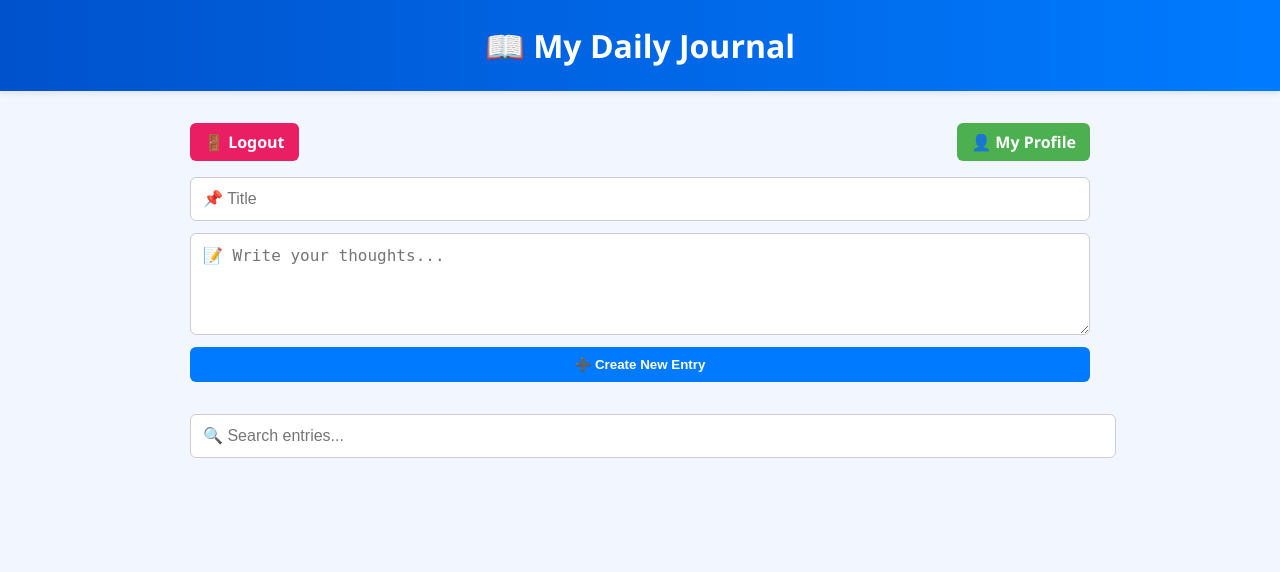
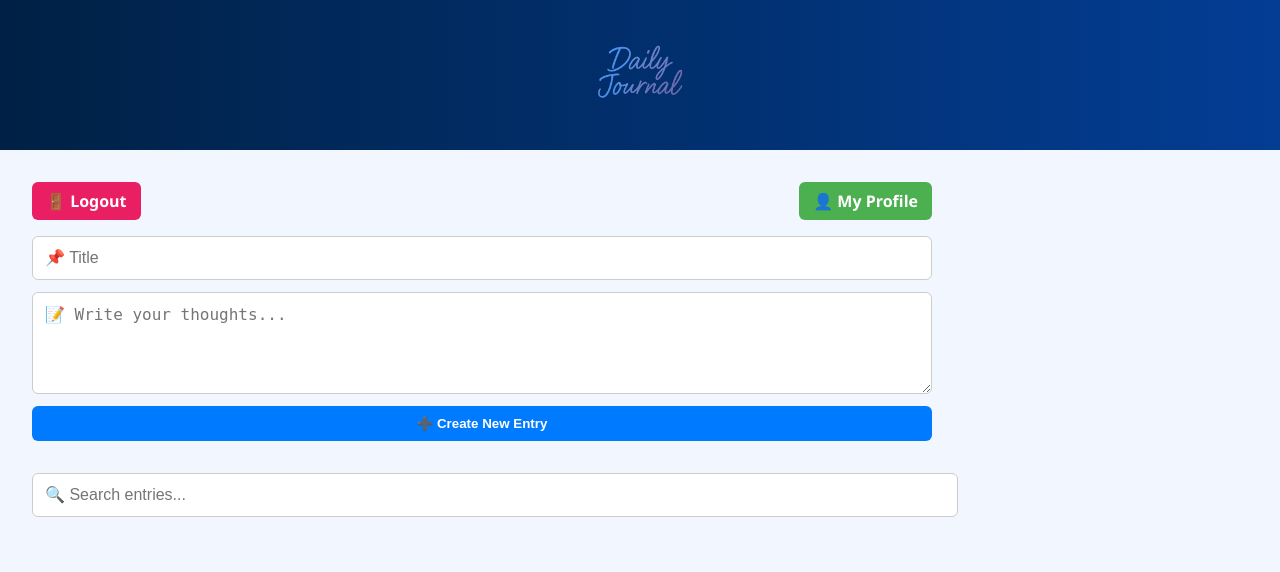
Before and after one commit to nitinsatya2520/daily-journal, a Flask app: page /journal in a window 1280 px wide. Shown: the top 572 px of the page. Run offline with Flask 3, Linux system fonts and the light colour scheme; the visitor is signed in with stand-in values (Sample User, id 1); data that the repository does not hold is empty.

Commit message:
first commit

```diff
--- a/static/styles.css
+++ b/static/styles.css
@@ -7,19 +7,20 @@ body {
 }
 
 .header {
-  background: linear-gradient(to right, #0052cc, #007bff);
+  background: linear-gradient(to right, #033d94, #002145);
   color: white;
   padding: 1.5rem;
   font-size: 2rem;
   text-align: center;
   font-weight: bold;
-  box-shadow: 0 2px 6px rgba(0, 0, 0, 0.1);
+
 }
 
 .container {
+  margin-top: 150px;;
   padding: 2rem;
   max-width: 900px;
-  margin: auto;
+
 }
 
 .top-actions {
@@ -414,3 +415,34 @@ body {
     width: 100%;
   }
 }
+
+
+.logo {
+  height: 50px;
+  margin: 10px auto;
+  display: block;
+}
+.site-header {
+  background: linear-gradient(to left, #033d94, #002145);
+
+  display: flex;
+  justify-content: center;
+  top: 0px;
+
+  width: 100%;
+  position:fixed;
+  color: white;
+  z-index: 9999;
+}
+
+.site-logo {
+  justify-content: center;
+  height: 150px;
+  position: center;
+}
+
+.site-title {
+  font-size: 24px;
+  font-family: 'Segoe UI', cursive, sans-serif;
+  color: #ffffff;
+}
--- a/templates/edit.html
+++ b/templates/edit.html
@@ -5,6 +5,10 @@
   <meta name="viewport" content="width=device-width, initial-scale=1.0"/>
   <title>Edit Entry</title>
   <link rel="stylesheet" href="{{ url_for('static', filename='styles.css') }}">
+  <link rel="icon" type="image/png" href="{{ url_for('static', filename='favicon.png') }}">
+<link rel="manifest" href="{{ url_for('static', filename='manifest.json') }}">
+<meta name="theme-color" content="#4a90e2">
+
 </head>
 <body>
 
--- a/templates/index.html
+++ b/templates/index.html
@@ -4,11 +4,39 @@
   <meta charset="UTF-8" />
   <meta name="viewport" content="width=device-width, initial-scale=1.0"/>
   <title>My Journal</title>
+
+  <!-- Styles -->
   <link rel="stylesheet" href="{{ url_for('static', filename='styles.css') }}">
+
+  <!-- Favicon -->
+  <link rel="icon" type="image/png" href="{{ url_for('static', filename='favicon.png') }}">
+
+  <!-- Manifest for PWA -->
+  <link rel="manifest" href="{{ url_for('static', filename='manifest.json') }}">
+  <meta name="theme-color" content="#4a90e2">
+
+  <!-- iOS Support -->
+  <link rel="apple-touch-icon" href="{{ url_for('static', filename='icon-192.png') }}">
+  <meta name="apple-mobile-web-app-capable" content="yes">
+  <meta name="apple-mobile-web-app-status-bar-style" content="black-translucent">
+
+  <!-- Service Worker -->
+  <script>
+    if ("serviceWorker" in navigator) {
+      navigator.serviceWorker.register("/static/service-worker.js")
+        .then(reg => console.log("Service Worker registered"))
+        .catch(err => console.error("SW registration failed:", err));
+    }
+  </script>
 </head>
 <body>
 
-  <div class="header">📖 My Daily Journal</div>
+
+  <div class="site-header">
+  <img src="{{ url_for('static', filename='icon-192.png') }}" alt="Daily Journal Logo" class="site-logo">
+
+</div>
+
 
   <div class="container">
     <div class="top-actions">
```
Also changed, not shown: static/service-worker.js (added, +25 -0 lines), templates/change_password.html (+9 -0 lines), templates/dashboard.html (+9 -0 lines), templates/login.html (+11 -0 lines), templates/profile.html (+9 -0 lines), templates/register.html (+10 -0 lines), templates/thankyou.html (+11 -0 lines), static/favicon.png (added), static/icon-192.png (added), static/icon-512.png (added), static/manifest.json (added).
